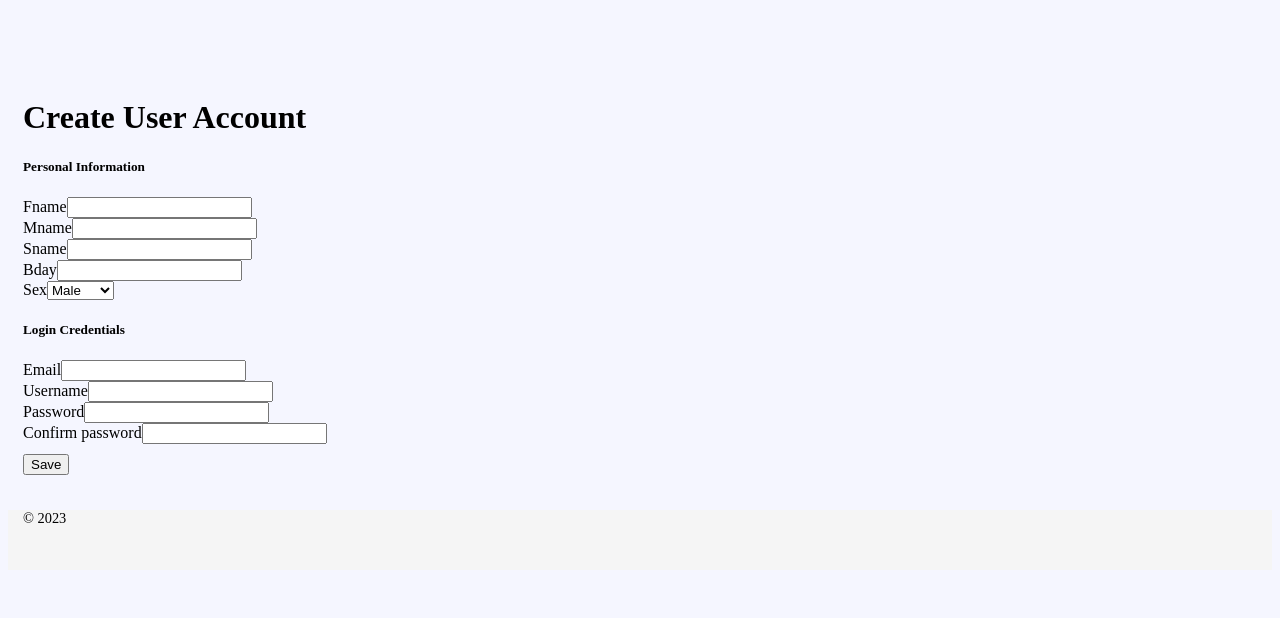
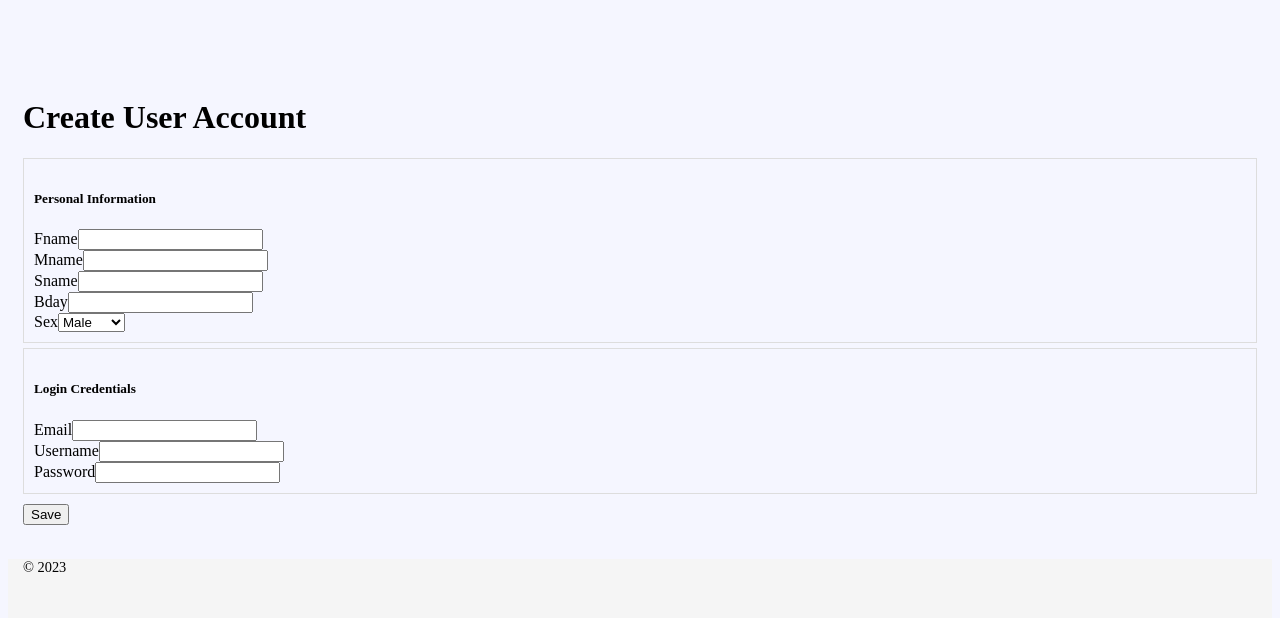
Before and after one commit to madbon/timesheet, a PHP site: template frontend/views/user-management/create.php in a window 1280 px wide. Shown: the top 618 px of the page. Run offline with PHP 8.4, Linux system fonts and the light colour scheme; the template is opened without the code that fills it: most values are stand-ins (such as "Sample title", 1, 10 or a date in 2020); form fields are guessed from the names that the template uses; data that the repository does not hold is empty; some libraries are stand-ins or nearby versions.

Commit message:
create profile changes

```diff
--- a/common/models/UserData.php
+++ b/common/models/UserData.php
@@ -53,7 +53,9 @@ class UserData extends \yii\db\ActiveRecord
             [['username'], 'unique'],
             [['email'], 'unique'],
             ['email', 'email'],
-            [['password','confirm_password'],Yii::$app->controller->id == "user-management" && Yii::$app->controller->action->id == "create" ? 'required' : 'safe'],
+            // ['confirm_password', 'compare', 'compareAttribute' => 'password', 'message' => "Passwords don't match"],
+            [['password'],Yii::$app->controller->id == "user-management" && Yii::$app->controller->action->id == "create" ? 'required' : 'safe'],
+
             // [['password_reset_token'], 'unique'],
         ];
     }
--- a/frontend/views/user-management/_form.php
+++ b/frontend/views/user-management/_form.php
@@ -13,7 +13,7 @@ use kartik\select2\Select2;
 
     <?php $form = ActiveForm::begin(); ?>
 
-    <div class="card" style="margin-bottom: 20px;">
+    <div style="margin-bottom: 5px; border:1px solid #ddd; padding:10px;">
         <div class="card-body">
             <h5 class="card-title">Personal Information</h5>
             <div class="row">
@@ -45,17 +45,17 @@ use kartik\select2\Select2;
 
 
 
-    <div class="card">
+    <div style="border:1px solid #ddd; padding:10px;">
         <div class="card-body">
             <h5 class="card-title">Login Credentials</h5>
             <div class="row">
-            <div class="col-sm-4">
-                <?= $form->field($model, 'email')->textInput(['maxlength' => true]) ?>
-                <?= $form->field($model, 'username')->textInput(['maxlength' => true]) ?>
-                <?= $form->field($model, 'password')->textInput(['maxlength' => true]) ?>
-                <?= $form->field($model, 'confirm_password')->textInput(['maxlength' => true]) ?>
+                <div class="col-sm-4">
+                    <?= $form->field($model, 'email')->textInput(['maxlength' => true]) ?>
+                    <?= $form->field($model, 'username')->textInput(['maxlength' => true]) ?>
+                    <?= $form->field($model, 'password')->textInput(['maxlength' => true]) ?>
+                    <?php // $form->field($model, 'confirm_password')->textInput(['maxlength' => true]) ?>
+                </div>
             </div>
-        </div>
         </div>
     </div>
 
--- a/frontend/views/user-management/create.php
+++ b/frontend/views/user-management/create.php
@@ -11,7 +11,7 @@ $this->params['breadcrumbs'][] = $this->title;
 ?>
 <div class="user-data-create">
 
-    <h1><?= Html::encode($this->title) ?></h1>
+    <h1> <?= Html::encode($this->title) ?></h1>
 
     <?= $this->render('_form', [
         'model' => $model,
```
